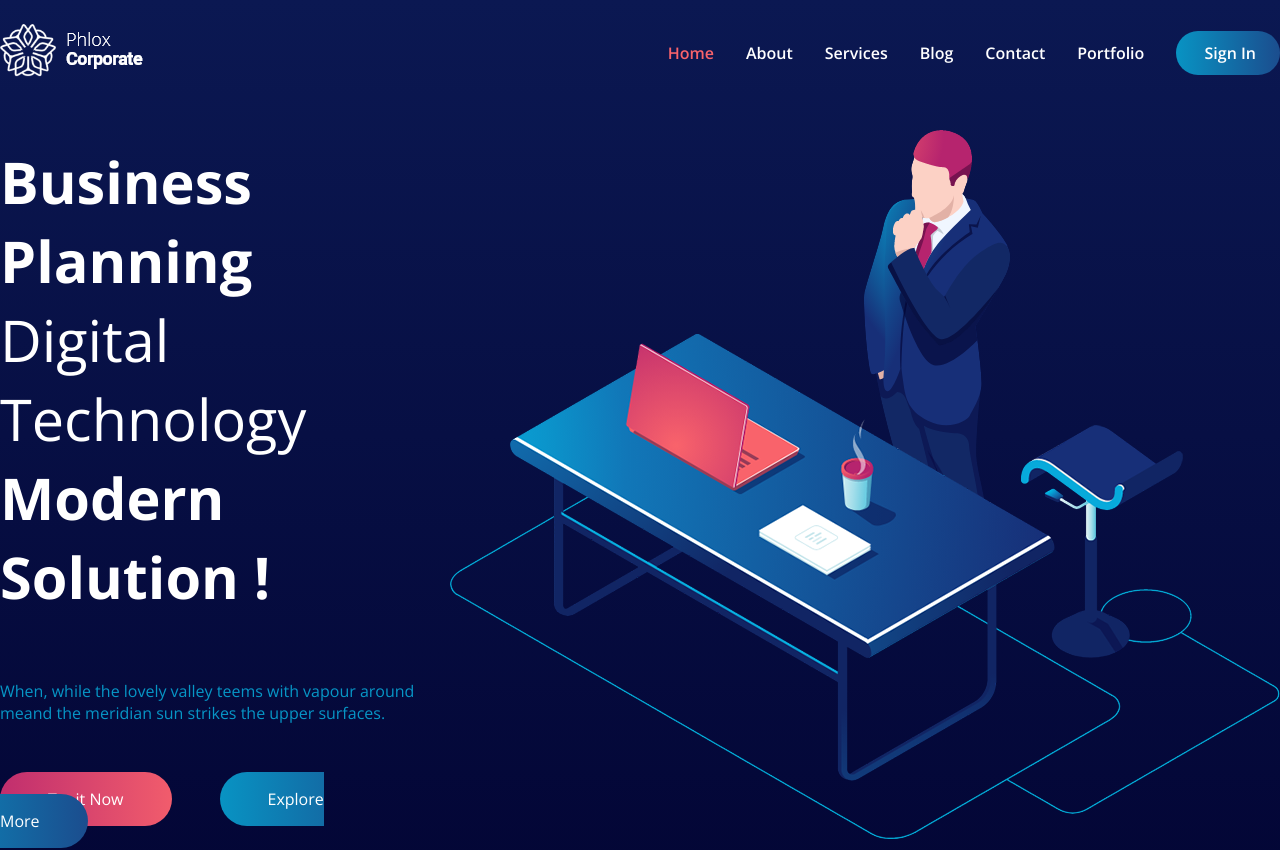
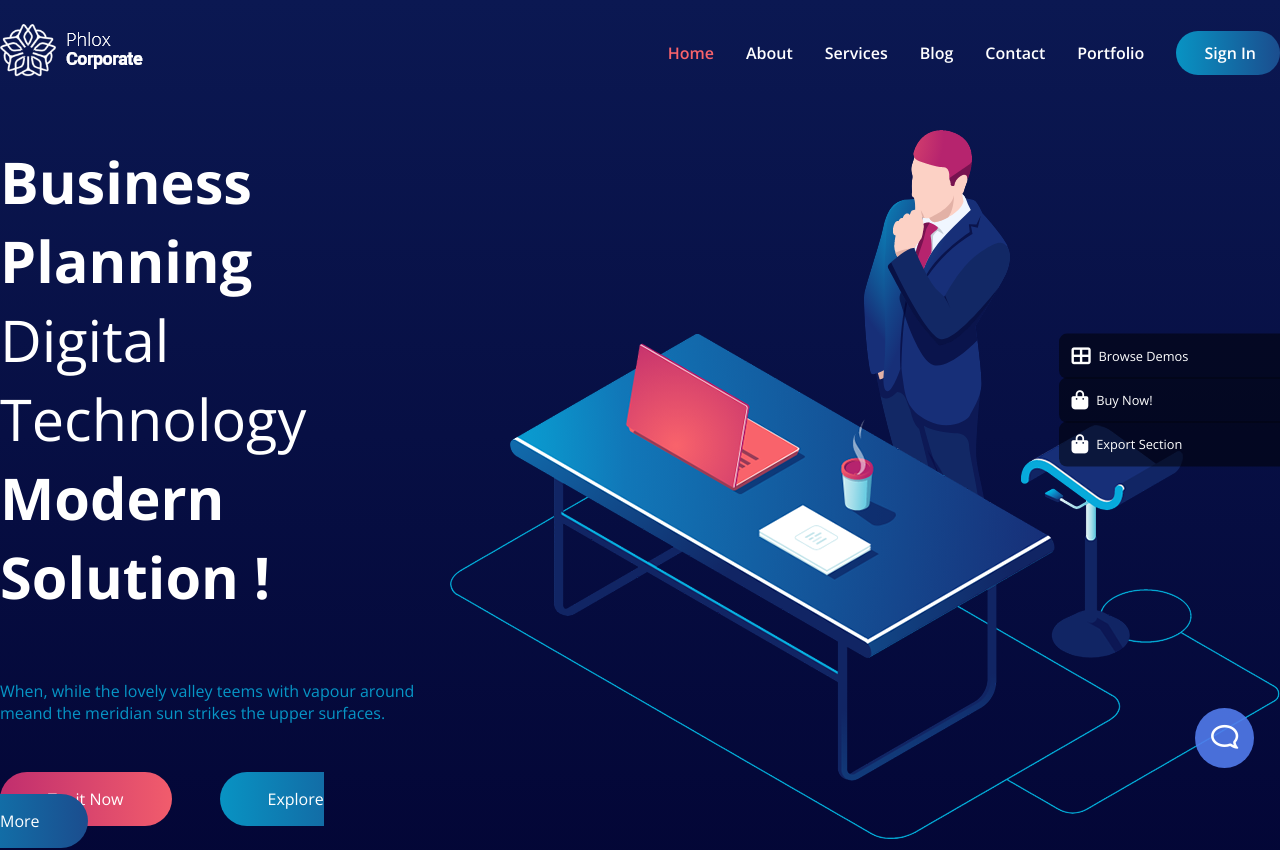
Before and after one commit to PinoGabriel/proj-html-vuejs, a Vue app: page / in a window 1280 px wide. Shown: the top 850 px of the page. Built offline with nearby package versions, Linux system fonts and the light colour scheme.

Commit message:
feat: added element Always Visible

```diff
--- a/src/App.vue
+++ b/src/App.vue
@@ -2,6 +2,7 @@
 import PageHeader from './components/PageHeader.vue'
 import PageMain from './components/PageMain.vue'
 import PageFooter from './components/PageFooter.vue'
+import ElementAlwaysVisible from './components/ElementAlwaysVisible.vue'
 import { store } from './store.js'
 
 export default {
@@ -9,6 +10,7 @@ export default {
 		PageHeader,
 		PageMain,
 		PageFooter,
+		ElementAlwaysVisible,
 	},
 	data() {
 		return {
@@ -22,6 +24,9 @@ export default {
 </script>
 
 <template>
+	<div>
+		<ElementAlwaysVisible />
+	</div>
 	<header>
 		<PageHeader />
 	</header>
@@ -39,4 +44,11 @@ export default {
 
 <style scoped lang="scss">
 @use './styles/partials/variables' as *;
+
+p {
+	position: fixed;
+	top: 0;
+	z-index: 999;
+	color: white;
+}
 </style>
--- /dev/null
+++ b/src/components/ElementAlwaysVisible.vue
@@ -0,0 +1,105 @@
+<script>
+
+export default {
+    name: "ElementAlwaysVisible",
+    methods: {
+
+    }
+}
+</script>
+
+<template>
+    <div class="general demo">
+        <i class="fa-solid fa-table-cells-large"></i>
+        <p>Browse Demos</p>
+    </div>
+    <div class="general shop">
+        <i class="fa-solid fa-bag-shopping"></i>
+        <p>Buy Now!</p>
+    </div>
+    <div class="general export">
+        <i class="fa-solid fa-bag-shopping"></i>
+        <p>Export Section</p>
+    </div>
+
+    <div class="messageFixed">
+        <i class="fa-regular fa-comment"></i>
+    </div>
+</template>
+
+
+<style scoped lang="scss">
+@use '../styles/partials/variables' as *;
+
+.demo {
+    top: 44.5%;
+    transform: translate(-50%, -50%);
+    transition: width 1s
+}
+
+.shop {
+    top: 50%;
+    transform: translate(-50%, -50%);
+    transition: width 1s
+}
+
+.export {
+    top: 55.5%;
+    transform: translate(-50%, -50%);
+    transition: width 1s
+}
+
+.demo:hover,
+.shop:hover,
+.export:hover {
+    width: 265px;
+    background-color: #0062FF;
+}
+
+.general {
+    position: fixed;
+    z-index: 10;
+    color: white;
+    display: flex;
+    align-items: center;
+    background-color: rgba(0, 0, 0, 0.5);
+    padding: 0.8rem;
+    border-radius: 0.5rem 0 0 0.5rem;
+    font-size: 0.8rem;
+    width: 250px;
+    right: -12%;
+    cursor: pointer;
+
+    i {
+        font-size: 1.2rem;
+    }
+
+    p {
+        margin-left: 0.5rem;
+        z-index: 999;
+        opacity: 1;
+    }
+}
+
+.messageFixed {
+    position: fixed;
+    z-index: 10;
+    color: white;
+    background-color: rgba(82, 124, 235, 0.9);
+    padding: 1rem;
+    border-radius: 50%;
+    bottom: 4%;
+    right: 2%;
+    cursor: pointer;
+
+    i {
+        font-size: 1.7rem;
+        transform: scaleX(-1);
+        opacity: 1;
+    }
+}
+
+.messageFixed:hover {
+    background-color: rgba(82, 124, 235, 1);
+}
+</style>
```
